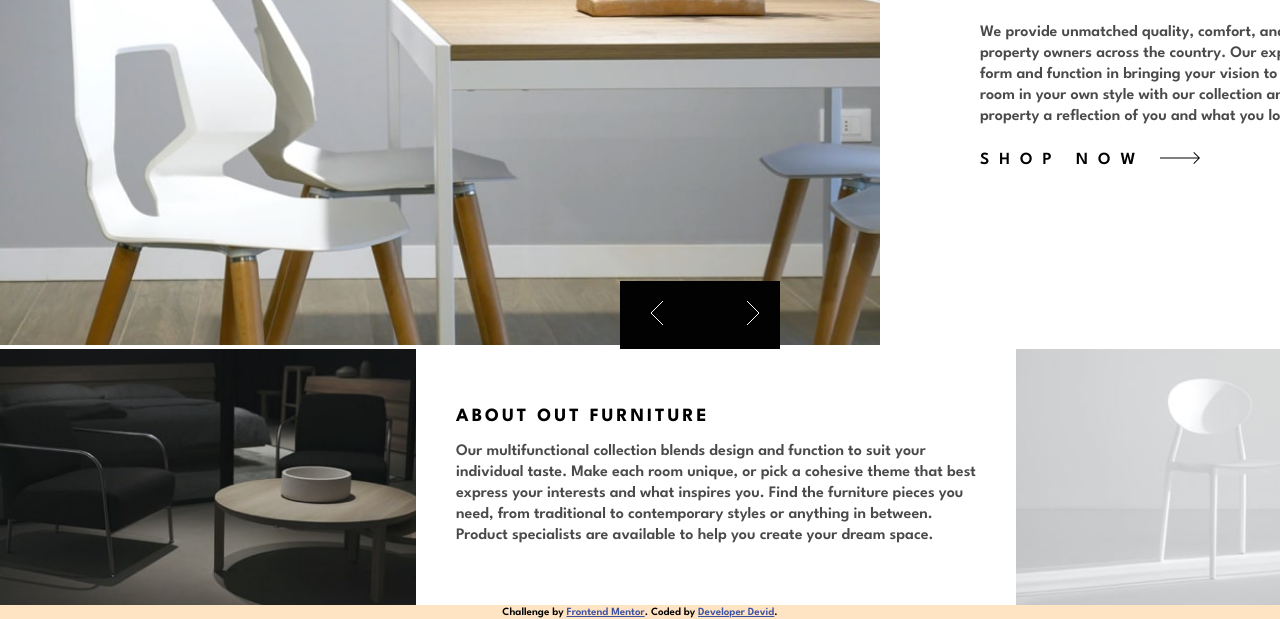
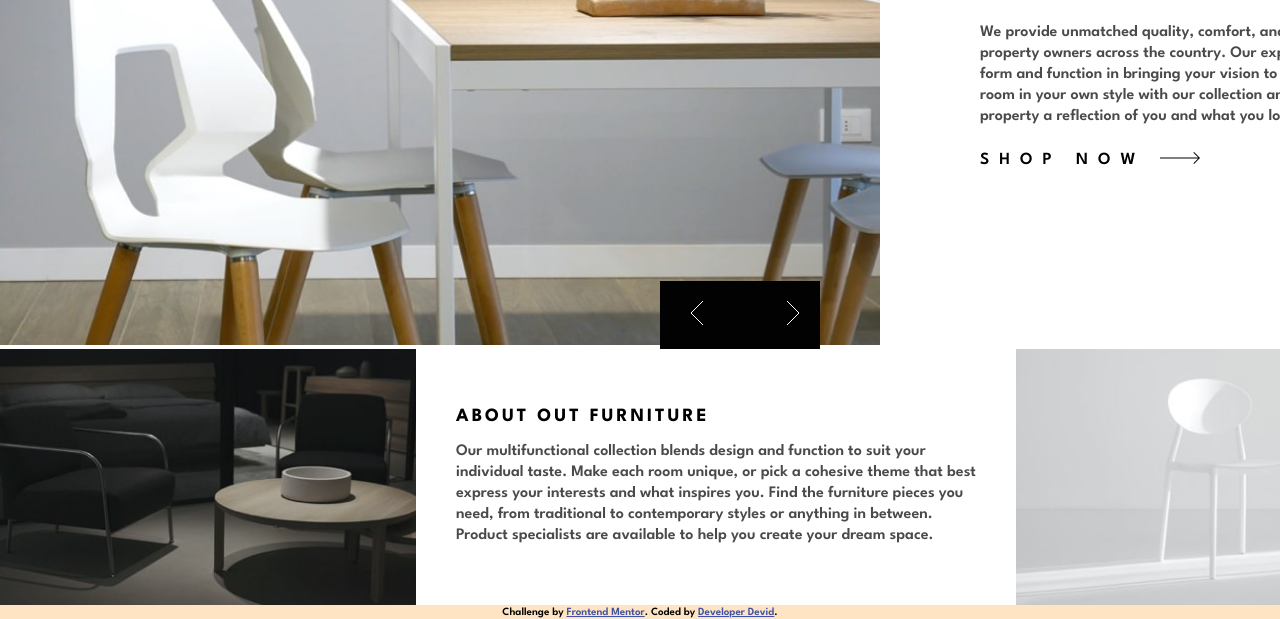
Before and after one commit to devilalpanchal/Roomhomepage_FronteneMentor, a plain HTML site: page index.html in a window 1280 px wide. Shown: the part 199-818 px from the top of the page. Drawn offline with Linux system fonts and the light colour scheme.

```diff
--- a/style.css
+++ b/style.css
@@ -47,7 +47,7 @@ body {
   color: aliceblue;
   position: absolute;
   top: 480px;
-  right:500px;
+  right:460px;
   display: flex;
   padding: 10px;
 }
```
